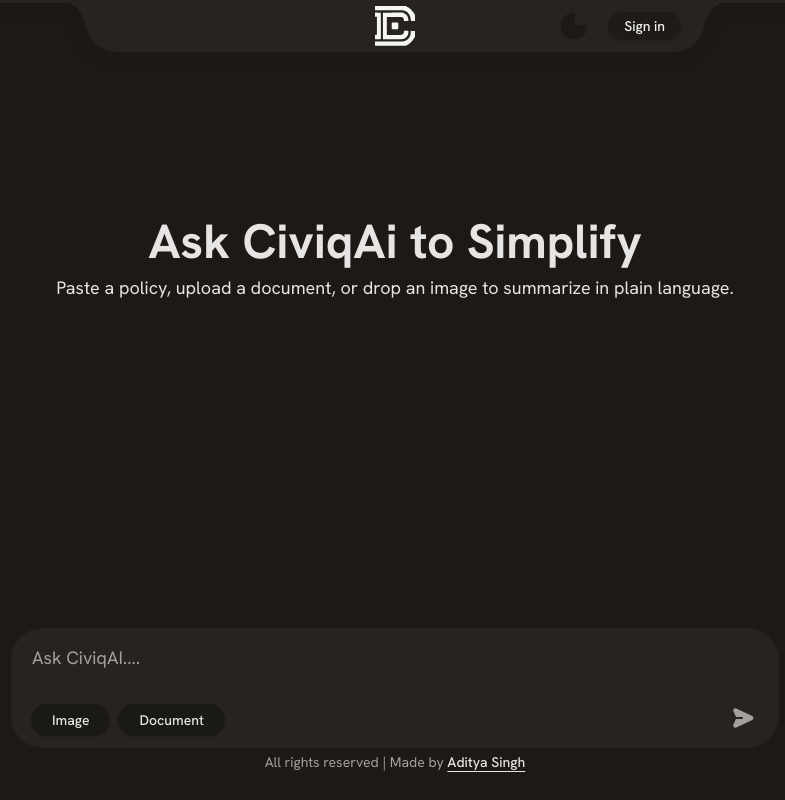
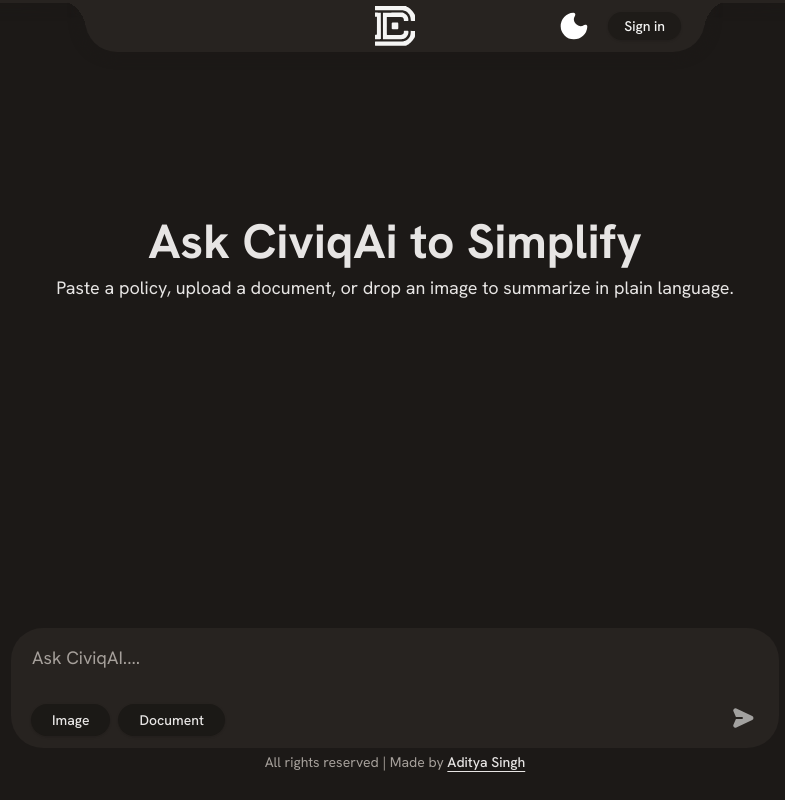
Before and after one commit to adityasingh-developer/civiqai, a Next.js app: page / in a window 1280 px wide. Shown: the whole page, without its empty margins (245-1030 px from the left). Built offline with nearby package versions, Linux system fonts and the light colour scheme; no server answers.

Commit message:
just a color change

```diff
--- a/components/ThemeToggle.js
+++ b/components/ThemeToggle.js
@@ -18,7 +18,7 @@
       aria-label="Toggle theme"
     >
       <Sun className="absolute h-7 w-7 rotate-0 scale-100 duration-500 dark:rotate-90 dark:scale-0" fill="#fff" stroke="#fff" />
-      <Moon className="absolute h-8 w-8 -rotate-90 scale-0 duration-500 dark:rotate-0 dark:scale-100" fill="#1c1917" stroke="#1c1917" />
+      <Moon className="absolute h-8 w-8 -rotate-90 scale-0 duration-500 dark:rotate-0 dark:scale-100" fill="#fff" stroke="#fff" />
     </button>
   );
 }
```
